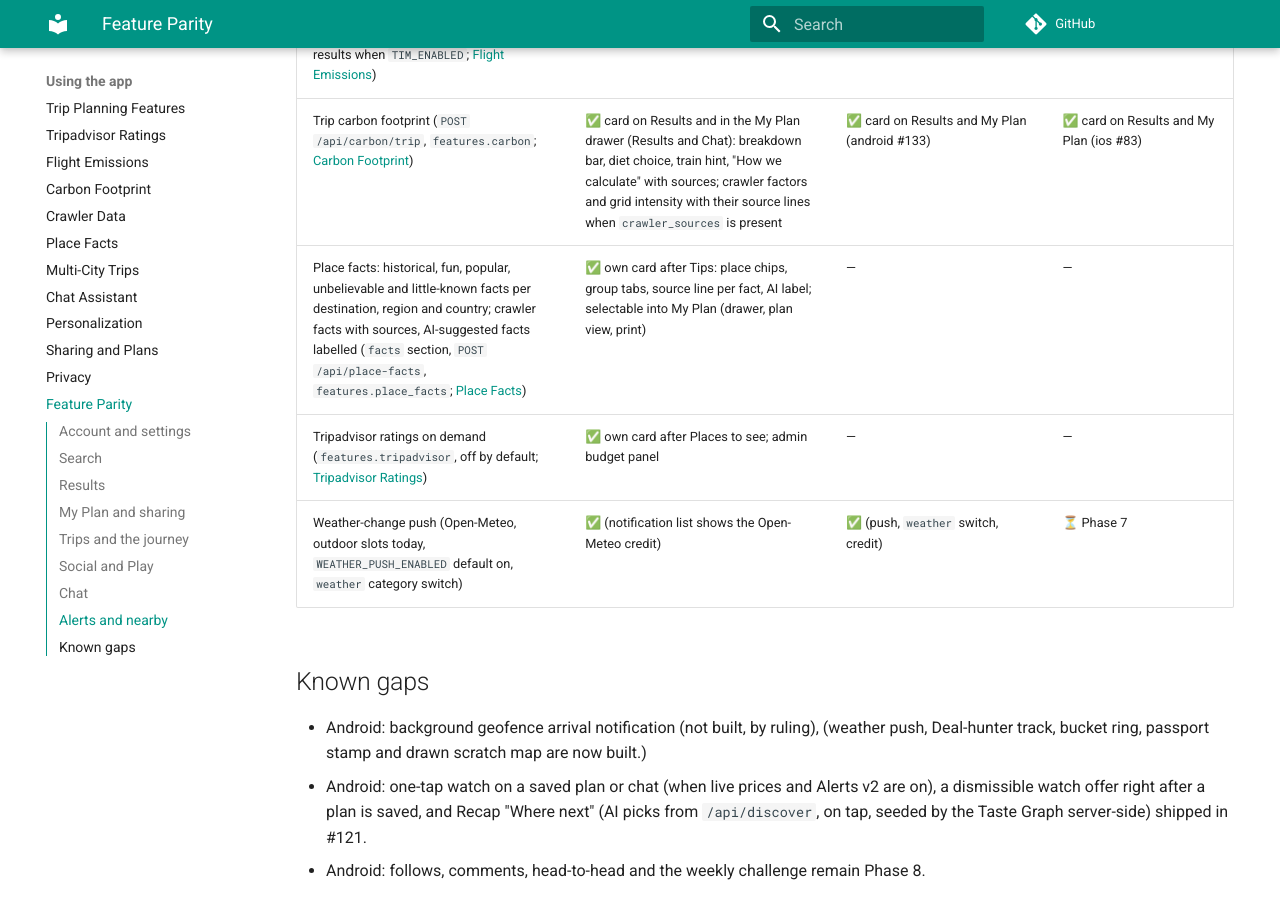
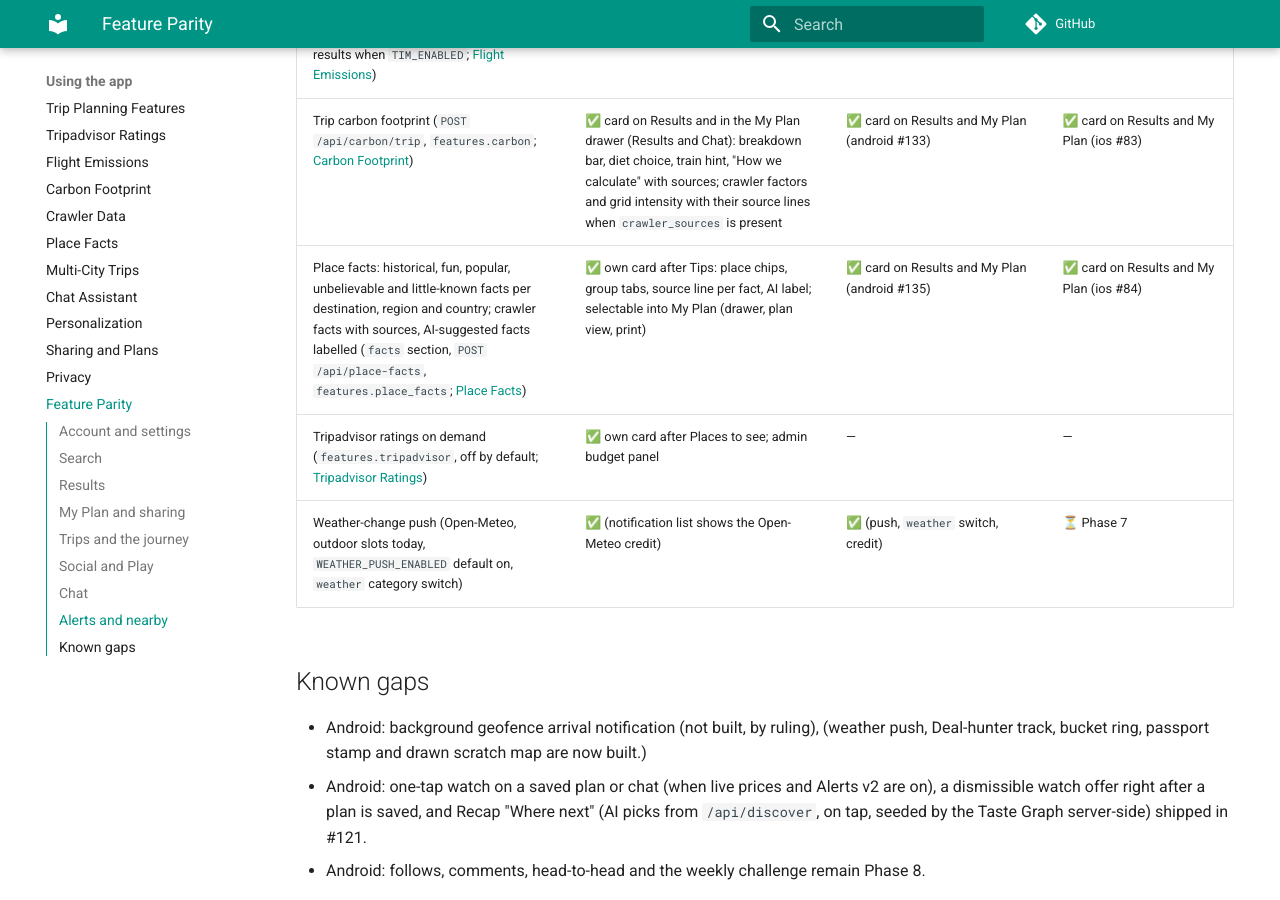
Before and after one commit to rupakc/travel-planner, an MkDocs documentation site: the page built from docs/Feature-Parity.md, in a window 1280 px wide and 900 px high, scrolled down 6794 px. Built offline with MkDocs 1.6.1 and Material for MkDocs 9.7.7, drawn with Linux system fonts in a browser that asks for light colours; comment, search, counter and statistics services are not loaded.

Commit message:
docs: mark Place facts done on Android and iOS (#241)
Co-authored-by: rupakc <4364388+rupakc@users.noreply.github.com>
Co-authored-by: Claude Opus 5.5 <noreply@anthropic.com>

```diff
--- a/docs/Feature-Parity.md
+++ b/docs/Feature-Parity.md
@@ -125,7 +125,7 @@ Both are behind `SOCIAL_ENABLED` / `PLAY_ENABLED` (`features.social`, `features.
 | Official crawler data with sources: published FX rates, official emergency numbers, embassies and medical lists, entry rules and travel advice, public holidays, typical cached fares (`features.crawler_data`, off by default; [Crawler Data](Crawler-Data.md)) | ✅ source chips and official blocks in Forex, Emergency card, Visa, Events, Itinerary and the pricing banner | — (replaced values in existing fields show; source chips not yet) | — (same) |
 | Flight CO₂e estimates (Google Travel Impact Model; `emissions` on flight results when `TIM_ENABLED`; [Flight Emissions](Travel-Impact-Model.md)) | ✅ chip on each flight with class breakdown and attribution | ✅ chip on each flight (android #133) | ✅ chip with VoiceOver credit (ios #83) |
 | Trip carbon footprint (`POST /api/carbon/trip`, `features.carbon`; [Carbon Footprint](Carbon-Footprint.md)) | ✅ card on Results and in the My Plan drawer (Results and Chat): breakdown bar, diet choice, train hint, "How we calculate" with sources; crawler factors and grid intensity with their source lines when `crawler_sources` is present | ✅ card on Results and My Plan (android #133) | ✅ card on Results and My Plan (ios #83) |
-| Place facts: historical, fun, popular, unbelievable and little-known facts per destination, region and country; crawler facts with sources, AI-suggested facts labelled (`facts` section, `POST /api/place-facts`, `features.place_facts`; [Place Facts](Place-Facts.md)) | ✅ own card after Tips: place chips, group tabs, source line per fact, AI label; selectable into My Plan (drawer, plan view, print) | — | — |
+| Place facts: historical, fun, popular, unbelievable and little-known facts per destination, region and country; crawler facts with sources, AI-suggested facts labelled (`facts` section, `POST /api/place-facts`, `features.place_facts`; [Place Facts](Place-Facts.md)) | ✅ own card after Tips: place chips, group tabs, source line per fact, AI label; selectable into My Plan (drawer, plan view, print) | ✅ card on Results and My Plan (android #135) | ✅ card on Results and My Plan (ios #84) |
 | Tripadvisor ratings on demand (`features.tripadvisor`, off by default; [Tripadvisor Ratings](Tripadvisor.md)) | ✅ own card after Places to see; admin budget panel | — | — |
 | Weather-change push (Open-Meteo, outdoor slots today, `WEATHER_PUSH_ENABLED` default on, `weather` category switch) | ✅ (notification list shows the Open-Meteo credit) | ✅ (push, `weather` switch, credit) | ⏳ Phase 7 |
 
```
